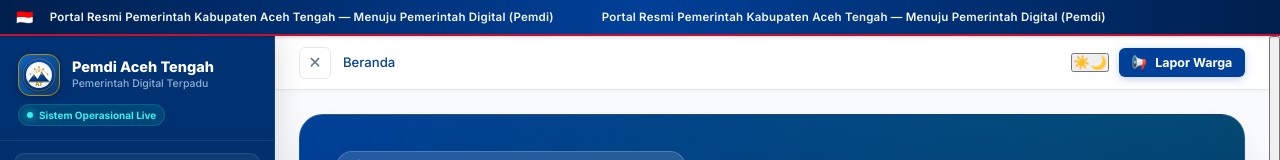
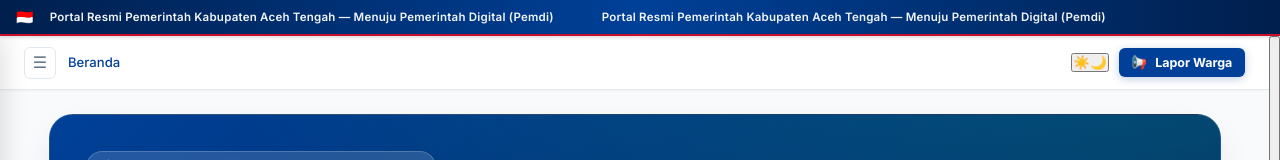
Before and after one commit to Niumination/PemdiAcehTengah, a Next.js app: page / in a window 1280 px wide. Shown: the top 160 px of the page. Built offline with nearby package versions, Linux system fonts and the light colour scheme; no server answers.

Commit message:
fix(sidebar): default hidden saat pertama akses
sidebarHidden sekarang default true, jadi saat website pertama kali
diakses sidebar dalam keadaan collapsed (tersembunyi). Hanya main
content yang tampil. User bisa toggle via tombol ☰ di topbar.

```diff
--- a/components/AppShell.js
+++ b/components/AppShell.js
@@ -58,7 +58,7 @@ export default function AppShell({ children }) {
   const pathname = router.pathname;
 
   const [sidebarOpen, setSidebarOpen] = useState(false);
-  const [sidebarHidden, setSidebarHidden] = useState(false); // desktop hide/show
+  const [sidebarHidden, setSidebarHidden] = useState(true); // desktop hide/show — default hidden
   const [isMobile, setIsMobile] = useState(false);
   const [hydrated, setHydrated] = useState(false);
   const [showLapor, setShowLapor] = useState(false);
```
